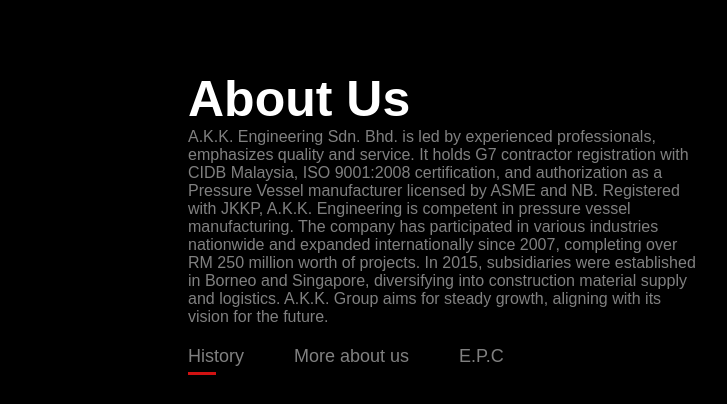
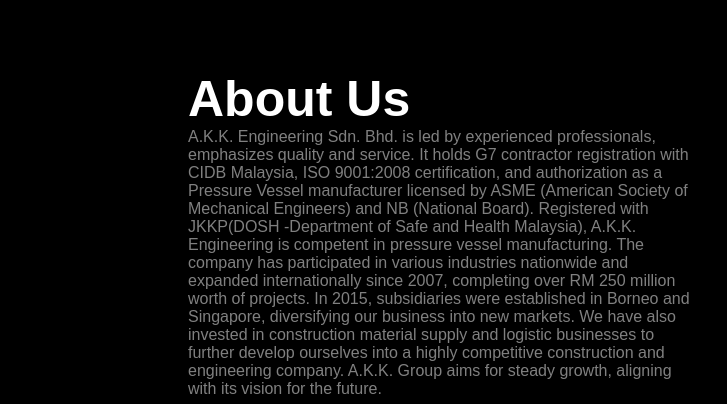
Before and after one commit to janicetek/akkbyJaniceTek.github.io, a plain HTML site: page index.html in a window 1280 px wide. Shown: the part 920-1324 px from the top of the page, 452-1179 px from the left. Drawn offline with Linux system fonts and the light colour scheme.

Commit message:
index.html

```diff
--- a/index.html
+++ b/index.html
@@ -39,7 +39,7 @@
             </div>
             <div class="about-col-2">
                 <h1 class="sub-title">About Us</h1>
-                <p>A.K.K. Engineering Sdn. Bhd. is  led by experienced professionals, emphasizes quality and service. It holds G7 contractor registration with CIDB Malaysia, ISO 9001:2008 certification, and authorization as a Pressure Vessel manufacturer licensed by ASME and NB. Registered with JKKP, A.K.K. Engineering is competent in pressure vessel manufacturing. The company has participated in various industries nationwide and expanded internationally since 2007, completing over RM 250 million worth of projects. In 2015, subsidiaries were established in Borneo and Singapore, diversifying into construction material supply and logistics. A.K.K. Group aims for steady growth, aligning with its vision for the future. </p>
+                <p>A.K.K. Engineering Sdn. Bhd. is  led by experienced professionals, emphasizes quality and service. It holds G7 contractor registration with CIDB Malaysia, ISO 9001:2008 certification, and authorization as a Pressure Vessel manufacturer licensed by ASME (American Society of Mechanical Engineers) and NB (National Board). Registered with JKKP(DOSH -Department of Safe and Health  Malaysia), A.K.K. Engineering is competent in pressure vessel manufacturing. The company has participated in various industries nationwide and expanded internationally since 2007, completing over RM 250 million worth of projects. In 2015, subsidiaries were established in Borneo and Singapore, diversifying our business into new markets. We have also invested in construction material supply and logistic businesses to further develop ourselves into a highly competitive construction and engineering company. A.K.K. Group aims for steady growth, aligning with its vision for the future. </p>
 
                 <div class="tab-titles">
                     <p class="tab-links active-link" onclick = "opentab('history')">History</p>
```
